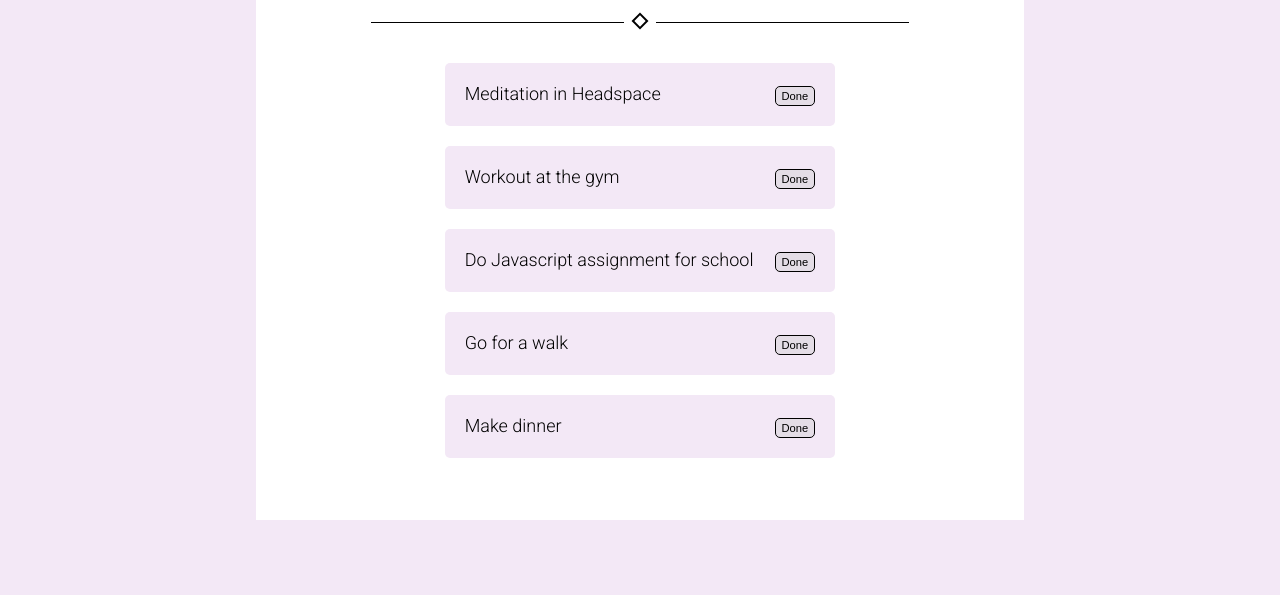
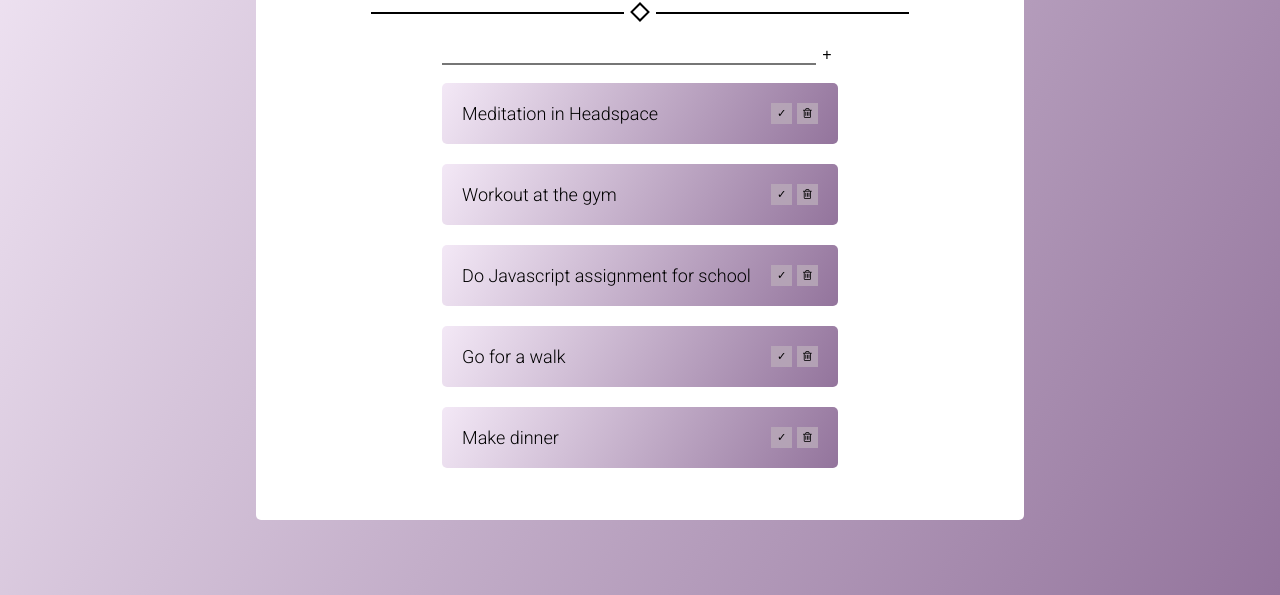
Before and after one commit to elinsjodin/JS_A1, a website: page index.html in a window 1280 px wide. Shown: the part 205-800 px from the top of the page. Drawn offline with Linux system fonts and the light colour scheme.

Commit message:
Created form and changed some styling to page

```diff
--- a/Javascript/main.js
+++ b/Javascript/main.js
@@ -1,26 +1,16 @@
+// Object Class
 class Todo {
   constructor() {
     this.task = "";
   }
 }
+// Function when page loads
 window.onload = function () {
   start();
 };
 
-// function x(e) {
-//   e.parentNode.querySelector("li").innerHTML = ""
-//   e.parentNode.remove();
-// }
-
-// Object.namn.värde
-
-// variabel
-
-// function createHTML()
-//function
-// Todo.push
-
 function start() {
+  // Selectors
   let container = document.createElement("div");
   container.id = "container";
   document.body.appendChild(container);
@@ -44,12 +34,25 @@ function start() {
   let diamond = document.createElement("div");
   diamond.className = "diamond";
   lines.appendChild(diamond);
-  // let hr = document.createElement("hr");
-  // box.appendChild(hr);
 
   let taskdiv = document.createElement("div");
   taskdiv.className = "taskdiv";
   box.appendChild(taskdiv);
+
+  let form = document.createElement("form");
+  form.id = "form";
+  taskdiv.appendChild(form);
+
+  let input = document.createElement("input");
+  this.type = Text;
+  input.className = "todoinput";
+  form.appendChild(input);
+
+  let inputbutton = document.createElement("button");
+  inputbutton.className = "add";
+  inputbutton.innerHTML = "+";
+  inputbutton.addEventListener("click", addTask);
+  form.appendChild(inputbutton);
 
   let t1 = new Todo();
   t1.task = "Meditation in Headspace";
@@ -79,16 +82,40 @@ function start() {
     buttons.className = "buttons";
     li.appendChild(buttons);
 
-    let buttoncheck = document.createElement("button");
-    buttoncheck.className = "buttoncheck";
-    buttoncheck.innerText = "Done";
-    buttoncheck.addEventListener("click", handleClick);
+    let checkbtn = document.createElement("button");
+    checkbtn.className = "checkbtn";
+    checkbtn.innerHTML = "&#10003;";
 
-    buttons.appendChild(buttoncheck);
+    let deletebtn = document.createElement("button");
+    deletebtn.className = "deletebtn";
+    deletebtn.innerHTML = '<i class="fa fa-trash-o"></i>';
+
+    buttons.appendChild(checkbtn);
+    buttons.appendChild(deletebtn);
   }
   taskdiv.appendChild(ul);
 }
+// Event Listeners
+buttoncheck.addEventListener("click", addTask);
 
-function handleClick() {
-  //Mark as done
+// Functions
+function addTask(event) {
+  event.preventDefault();
 }
+
+function deleteTask() {}
+
+//Mark as done
+
+// function x(e) {
+//   e.parentNode.querySelector("li").innerHTML = ""
+//   e.parentNode.remove();
+// }
+
+// Object.namn.värde
+
+// variabel
+
+// function createHTML()
+//function
+// Todo.push
--- a/Scss/_variables.scss
+++ b/Scss/_variables.scss
@@ -2,8 +2,8 @@ $white: white;
 
 $lilac: #f3e8f6;
 
-$darklilac: #a05bb380;
+$darklilac: #93749c;
 
-$grey: #c4c4c452;
+$grey: rgba(184, 169, 184, 0.842);
 
 $black: black;
--- a/Scss/main.scss
+++ b/Scss/main.scss
@@ -2,7 +2,7 @@
 
 body {
   height: 100vh;
-  background-color: $lilac;
+  background-image: linear-gradient(120deg, $lilac, $darklilac);
   font-family: "Roboto", sans-serif;
   margin: 0px;
   padding: 0px;
@@ -19,6 +19,7 @@ body {
   height: 500px;
   width: 80%;
   background-color: $white;
+  border-radius: 5px;
   display: flex;
   flex-direction: column;
   justify-content: center;
@@ -61,7 +62,7 @@ body {
     top: 47%;
     animation: line 1.2s ease-in;
     @include desktop {
-      height: 1.5px;
+      height: 2px;
     }
   }
   .lines::after {
@@ -71,14 +72,14 @@ body {
     right: 0;
   }
   .diamond {
-    height: 4px;
-    width: 4px;
+    height: 5px;
+    width: 5px;
     border: 0.7px solid $black;
     margin: auto;
     transform: rotate(45deg);
     @include desktop {
-      height: 8px;
-      width: 8px;
+      height: 10px;
+      width: 10px;
       border: 2px solid $black;
     }
   }
@@ -97,18 +98,54 @@ body {
   }
   .taskdiv {
     display: flex;
+    flex-direction: column;
     justify-content: center;
     align-items: center;
+    #form {
+      display: flex;
+      justify-content: center;
+      width: 100%;
+      margin-top: 10px;
+      .todoinput {
+        border-top-style: hidden;
+        border-right-style: hidden;
+        border-left-style: hidden;
+        border-bottom-style: solid;
+        width: 70%;
+        @include desktop {
+          width: 100%;
+        }
+      }
+      .todoinput:focus {
+        outline: none;
+      }
+      .add {
+        border: none;
+        background-color: $white;
+        font-size: 0.6rem;
+        border-radius: 5px;
+        height: 15px;
+        @include tablet {
+          font-size: 1rem;
+          height: 20px;
+        }
+      }
+      .add:hover {
+        cursor: pointer;
+        background-image: linear-gradient(120deg, $lilac, $darklilac);
+        font-style: italic;
+      }
+    }
     ul {
       display: flex;
       flex-direction: column;
-      text-align: center;
       justify-content: space-between;
       align-items: center;
       gap: 20px;
       padding-inline-start: 0;
       min-height: 50%;
       min-width: 70%;
+      transition: all 0.5s ease;
       @include desktop {
         min-width: 90%;
       }
@@ -117,13 +154,14 @@ body {
       display: flex;
       flex-direction: row;
       justify-content: space-between;
+      flex: 1;
       gap: 20px;
-      background-color: $lilac;
+      background-image: linear-gradient(120deg, $lilac, $darklilac);
       list-style: none;
       border-radius: 5px;
       padding: 10px;
       width: 70%;
-      font-size: 0.8em;
+      font-size: 0.6em;
       @include tablet {
         font-size: 1em;
         padding: 20px;
@@ -133,22 +171,37 @@ body {
       }
     }
     .buttons {
-      .buttoncheck {
-        background-color: $grey;
-        border: 1px solid $black;
-        border-radius: 5px;
-        height: 15px;
-        font-size: 0.5em;
+      display: flex;
+      justify-content: space-between;
+      gap: 5px;
+      .checkbtn,
+      .deletebtn {
+        display: flex;
+        justify-content: center;
+        align-items: center;
+        padding: 5px;
+        background: $grey;
+        color: $black;
+        border: none;
+        font-size: 0.3rem;
+        max-height: 0.5rem;
+        max-width: 0.7rem;
         @include tablet {
-          height: 20px;
+          min-height: 1.3rem;
+          min-width: 1.3rem;
           font-size: 0.7rem;
         }
       }
-      .buttoncheck:hover {
+      .checkbtn:hover,
+      .deletebtn:hover {
         cursor: pointer;
-        background-color: $darklilac;
-        font-style: italic;
+        background-color: $white;
+        border: none;
       }
+    }
+    .compleated {
+      text-decoration: line-through;
+      opacity: 0;
     }
   }
 }
--- a/index.html
+++ b/index.html
@@ -10,6 +10,11 @@
       href="https://fonts.googleapis.com/css2?family=Roboto:ital,wght@0,100;0,300;1,100&display=swap"
       rel="stylesheet"
     />
+    <meta name="viewport" content="width=device-width, initial-scale=1" />
+    <link
+      rel="stylesheet"
+      href="https://cdnjs.cloudflare.com/ajax/libs/font-awesome/4.7.0/css/font-awesome.min.css"
+    />
     <link rel="stylesheet" href="css/main.css" />
     <script src="Javascript/main.js"></script>
     <title>Javascript Assignment 1</title>
```
Also changed, not shown: css/main.css.
